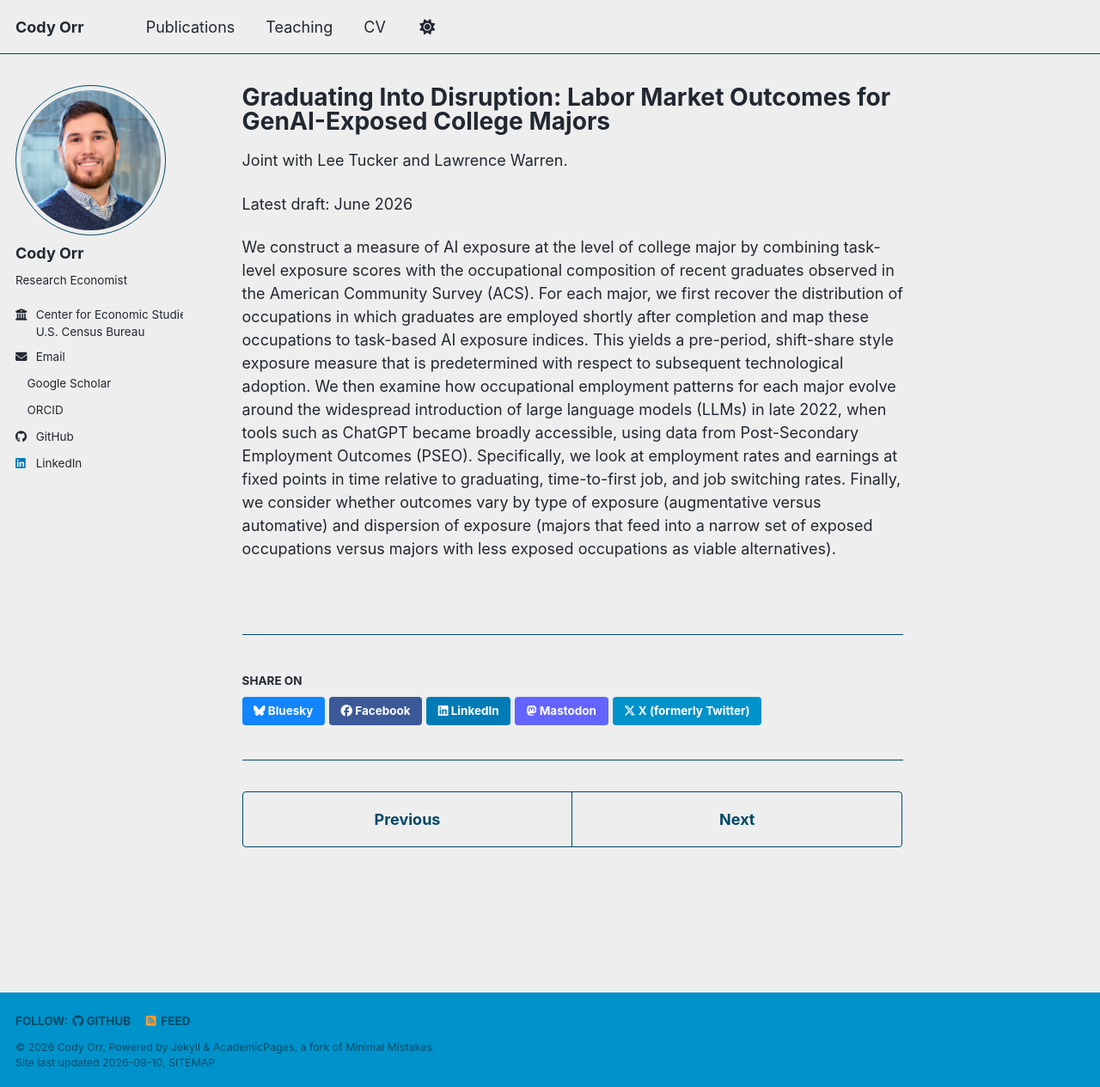
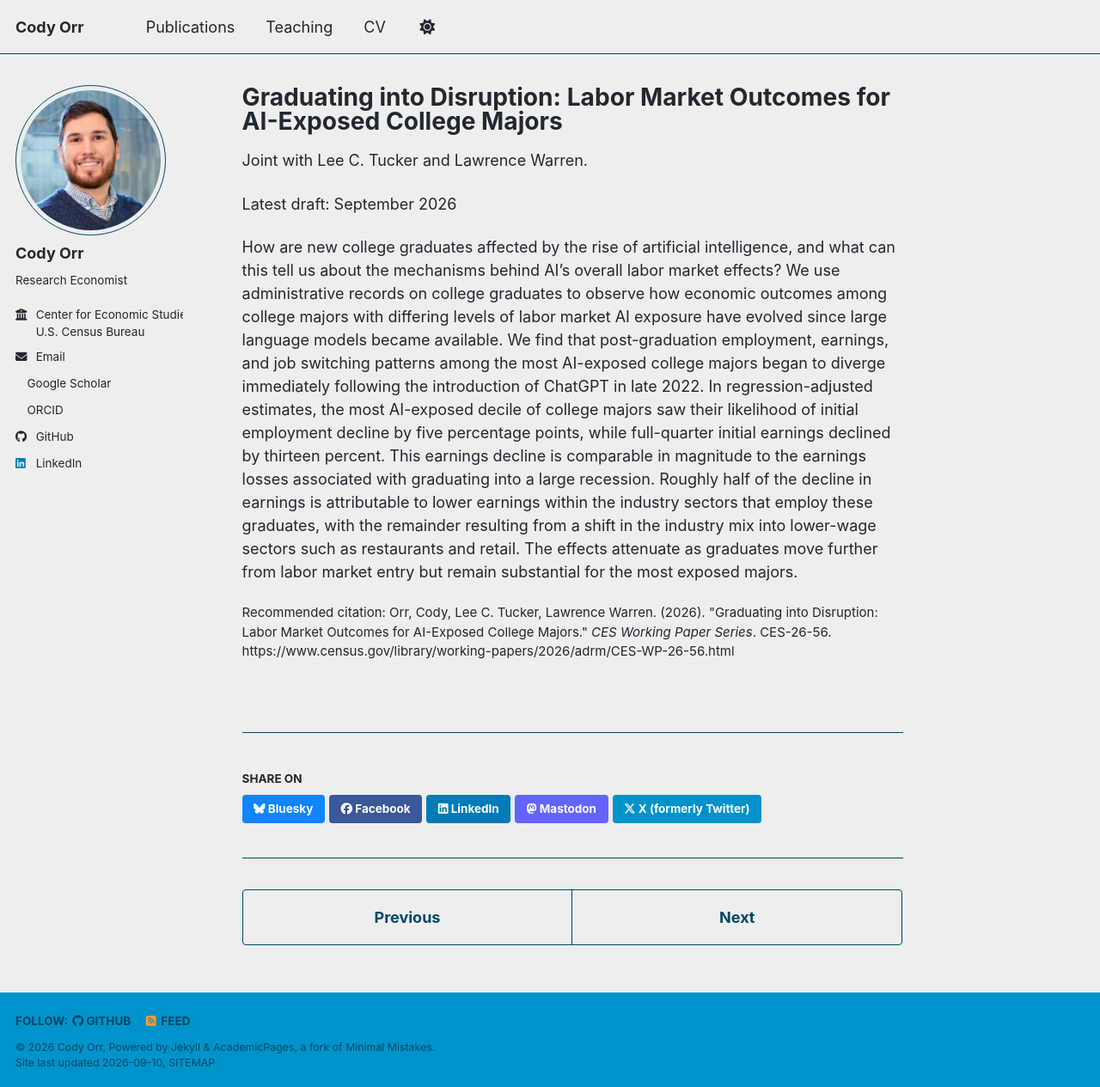
Before and after one commit to orrcody/orrcody.github.io, a Jekyll site: the page built from _publications/grad_ai.md, in a window 1280 px wide and 1265 px high. Shown: the whole window at 86% size. Built offline with Jekyll 4.4.1, drawn with Linux system fonts in a browser that asks for light colours; a style sheet for code colours, icons or effects is not loaded.

Commit message:
Update grad_ai.md

```diff
--- a/_publications/grad_ai.md
+++ b/_publications/grad_ai.md
@@ -1,15 +1,15 @@
 ---
-title: "Graduating Into Disruption: Labor Market Outcomes for GenAI-Exposed College Majors"
+title: "Graduating into Disruption: Labor Market Outcomes for AI-Exposed College Majors"
 collection: publications
-category: in-progress
+category: working-papers
 permalink: /publication/grad_ai
-excerpt: "This paper uses PSEO and LEHD data to estimate the effects of AI exposure on recent college graduates."
-date: 2026-06-23
-coauthors: "Lee Tucker and Lawrence Warren"
+excerpt: "This paper uses PSEO and LEHD data to estimate the effects of AI exposure on recent college graduates. The most AI-exposed grads have employment declines of 5pp and earnings declines of 13% in the quarter immediately following graduation, partially driven by shifts to lower-paying sectors."
+date: 2026-09-10
+coauthors: "Lee C. Tucker and Lawrence Warren"
 venue: #
 paperurl: #
 publishedurl: #
 appendixurl: #
-citation: #
+citation: 'Orr, Cody, Lee C. Tucker, Lawrence Warren. (2026). &quot;Graduating into Disruption: Labor Market Outcomes for AI-Exposed College Majors.&quot; <i>CES Working Paper Series</i>. CES-26-56. https://www.census.gov/library/working-papers/2026/adrm/CES-WP-26-56.html'
 ---
-We construct a measure of AI exposure at the level of college major by combining task-level exposure scores with the occupational composition of recent graduates observed in the American Community Survey (ACS). For each major, we first recover the distribution of occupations in which graduates are employed shortly after completion and map these occupations to task-based AI exposure indices. This yields a pre-period, shift-share style exposure measure that is predetermined with respect to subsequent technological adoption. We then examine how occupational employment patterns for each major evolve around the widespread introduction of large language models (LLMs) in late 2022, when tools such as ChatGPT became broadly accessible, using data from Post-Secondary Employment Outcomes (PSEO). Specifically, we look at employment rates and earnings at fixed points in time relative to graduating, time-to-first job, and job switching rates. Finally, we consider whether outcomes vary by type of exposure (augmentative versus automative) and dispersion of exposure (majors that feed into a narrow set of exposed occupations versus majors with less exposed occupations as viable alternatives).
+How are new college graduates affected by the rise of artificial intelligence, and what can this tell us about the mechanisms behind AI's overall labor market effects? We use administrative records on college graduates to observe how economic outcomes among college majors with differing levels of labor market AI exposure have evolved since large language models became available. We find that post-graduation employment, earnings, and job switching patterns among the most AI-exposed college majors began to diverge immediately following the introduction of ChatGPT in late 2022. In regression-adjusted estimates, the most AI-exposed decile of college majors saw their likelihood of initial employment decline by five percentage points, while full-quarter initial earnings declined by thirteen percent. This earnings decline is comparable in magnitude to the earnings losses associated with graduating into a large recession. Roughly half of the decline in earnings is attributable to lower earnings within the industry sectors that employ these graduates, with the remainder resulting from a shift in the industry mix into lower-wage sectors such as restaurants and retail. The effects attenuate as graduates move further from labor market entry but remain substantial for the most exposed majors.
```
